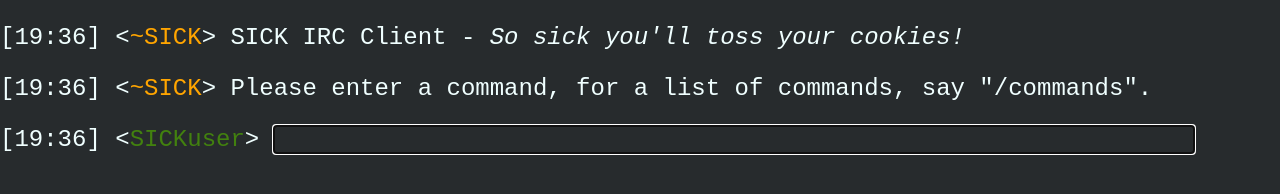
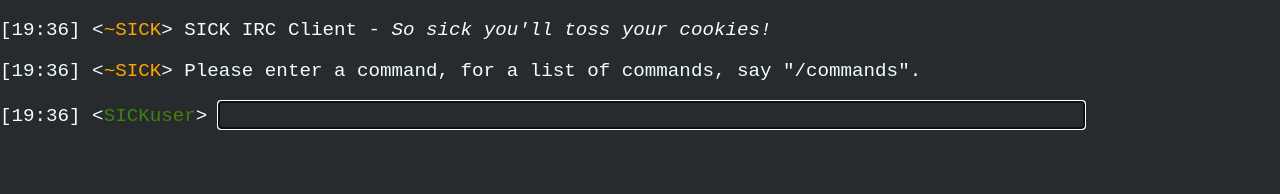
Before and after one commit to sickdev/sicksite, a plain HTML site: page index.html in a window 1280 px wide. Drawn offline with Linux system fonts and the light colour scheme.

Commit message:
fix font size

```diff
--- a/css/style.css
+++ b/css/style.css
@@ -14,7 +14,7 @@ body{
 }
 
 .code{
-    font-size: 3vh;
+    font-size: 1.2em;
 }
 
 .person{
@@ -27,7 +27,7 @@ body{
 
 input{
     background: inherit;
-    width: calc(100% - 15*3vh);
+    width: calc(100% - 15*1.2em);
     height: auto;
     line-height: 20px;
     padding: 0px;
@@ -35,7 +35,7 @@ input{
     margin: 0px;
     border: medium none;
     font-family: UbuntuMono,monospace;
-    font-size: 6vh;
+    font-size: 1.2em;
     color:azure;
 }
 
```
